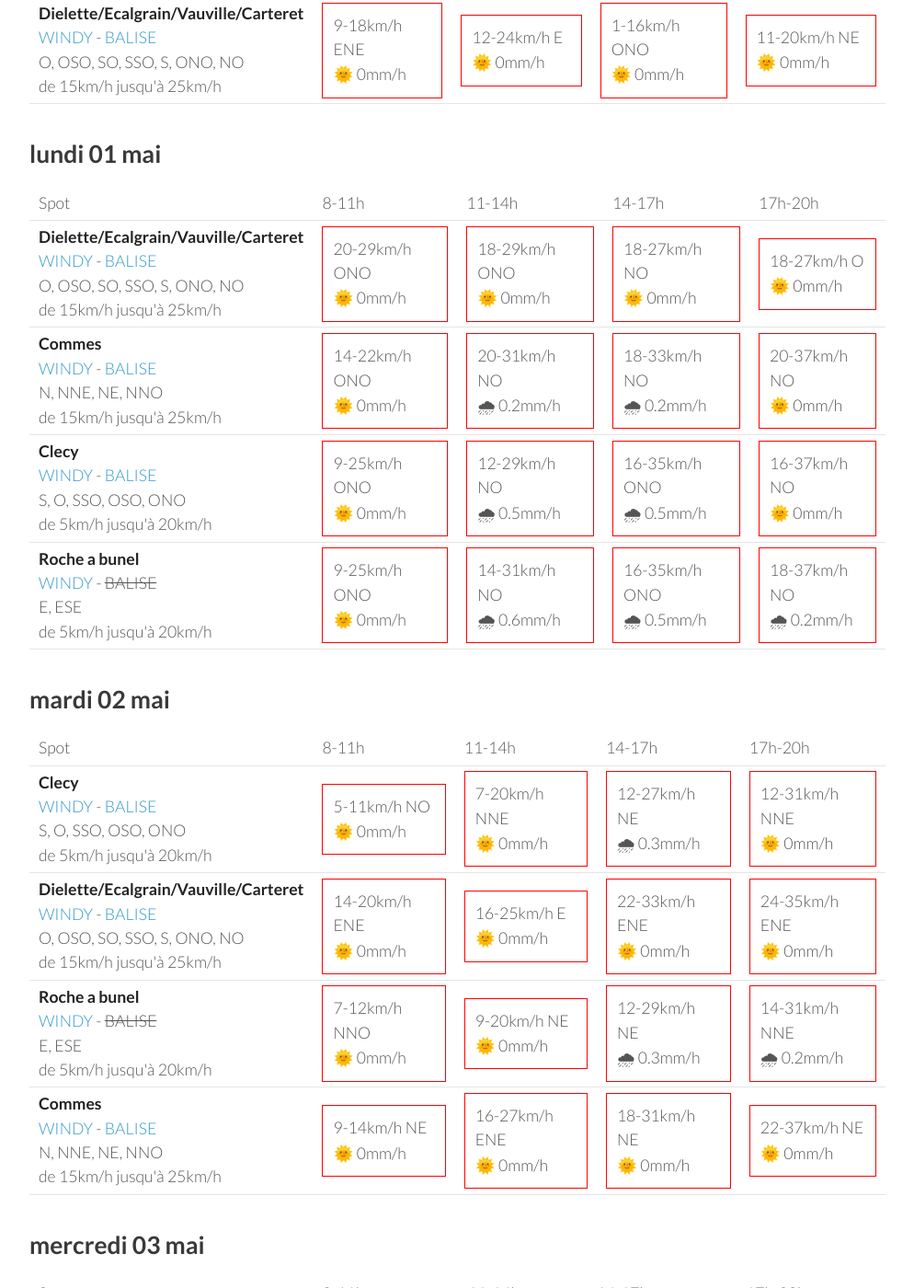
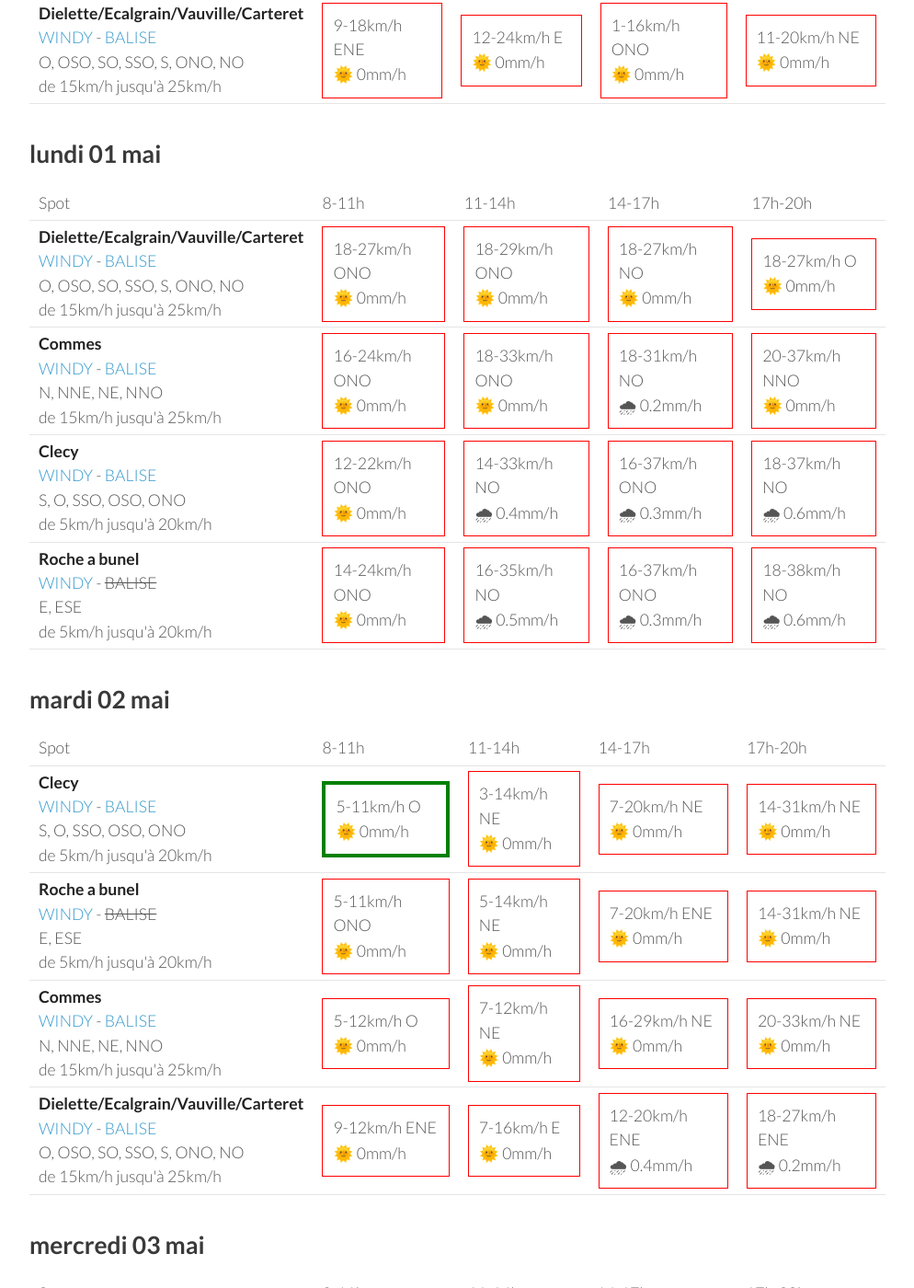
Before and after one commit to parapente-dans-le-nord/parapente-dans-le-nord.github.io, a Jekyll site: the page built from normandie.markdown, in a window 1280 px wide and 1400 px high, scrolled down 1317 px. Shown: the whole window at 92% size, without its empty margins (26-1020 px from the left). Built offline with Jekyll 4.4.1, drawn with Linux system fonts in a browser that asks for light colours; some of the changed text lies outside the part shown.

Commit message:
update index.markdown

```diff
--- a/normandie.markdown
+++ b/normandie.markdown
@@ -132,7 +132,7 @@ page mise à jour le samedi 29 avril 13:46
 <tr>
         <td><strong>Dielette/Ecalgrain/Vauville/Carteret</strong><br><a href="https://windy.com/49.650/-1.856?49.243,-1.856,8">WINDY</a> - <span class=""><a href="http://www.balisemeteo.com/balise.php?idBalise=81">BALISE</a> </span><br> <span class="vent-favorable">O, OSO, SO, SSO, S, ONO, NO</span><br><span class="force-vent">de 15km/h jusqu'à 25km/h</span> </td>
 
-            <td><div class="not-flyable"><p>20-29km/h ONO</p><p>🌞 0mm/h</p></div></td>
+            <td><div class="not-flyable"><p>18-27km/h ONO</p><p>🌞 0mm/h</p></div></td>
             <td><div class="not-flyable"><p>18-29km/h ONO</p><p>🌞 0mm/h</p></div></td>
             <td><div class="not-flyable"><p>18-27km/h NO</p><p>🌞 0mm/h</p></div></td>
             <td><div class="not-flyable"><p>18-27km/h O</p><p>🌞 0mm/h</p></div></td>
@@ -142,30 +142,30 @@ page mise à jour le samedi 29 avril 13:46
 <tr>
         <td><strong>Commes</strong><br><a href="https://windy.com/49.346/-0.726?48.936,-0.726,8">WINDY</a> - <span class=""><a href="http://www.balisemeteo.com/balise.php?idBalise=158">BALISE</a> </span><br> <span class="vent-favorable">N, NNE, NE, NNO</span><br><span class="force-vent">de 15km/h jusqu'à 25km/h</span> </td>
 
-            <td><div class="not-flyable"><p>14-22km/h ONO</p><p>🌞 0mm/h</p></div></td>
-            <td><div class="not-flyable"><p>20-31km/h NO</p><p>🌧 0.2mm/h</p></div></td>
-            <td><div class="not-flyable"><p>18-33km/h NO</p><p>🌧 0.2mm/h</p></div></td>
-            <td><div class="not-flyable"><p>20-37km/h NO</p><p>🌞 0mm/h</p></div></td>
+            <td><div class="not-flyable"><p>16-24km/h ONO</p><p>🌞 0mm/h</p></div></td>
+            <td><div class="not-flyable"><p>18-33km/h ONO</p><p>🌞 0mm/h</p></div></td>
+            <td><div class="not-flyable"><p>18-31km/h NO</p><p>🌧 0.2mm/h</p></div></td>
+            <td><div class="not-flyable"><p>20-37km/h NNO</p><p>🌞 0mm/h</p></div></td>
 
 
     </tr>
 <tr>
         <td><strong>Clecy</strong><br><a href="https://windy.com/48.929/-0.470?48.516,-0.470,8">WINDY</a> - <span class=""><a href="http://www.balisemeteo.com/balise.php?idBalise=122">BALISE</a> </span><br> <span class="vent-favorable">S, O, SSO, OSO, ONO</span><br><span class="force-vent">de 5km/h jusqu'à 20km/h</span> </td>
 
-            <td><div class="not-flyable"><p>9-25km/h ONO</p><p>🌞 0mm/h</p></div></td>
-            <td><div class="not-flyable"><p>12-29km/h NO</p><p>🌧 0.5mm/h</p></div></td>
-            <td><div class="not-flyable"><p>16-35km/h ONO</p><p>🌧 0.5mm/h</p></div></td>
-            <td><div class="not-flyable"><p>16-37km/h NO</p><p>🌞 0mm/h</p></div></td>
+            <td><div class="not-flyable"><p>12-22km/h ONO</p><p>🌞 0mm/h</p></div></td>
+            <td><div class="not-flyable"><p>14-33km/h NO</p><p>🌧 0.4mm/h</p></div></td>
+            <td><div class="not-flyable"><p>16-37km/h ONO</p><p>🌧 0.3mm/h</p></div></td>
+            <td><div class="not-flyable"><p>18-37km/h NO</p><p>🌧 0.6mm/h</p></div></td>
 
 
     </tr>
 <tr>
         <td><strong>Roche a bunel</strong><br><a href="https://windy.com/48.993/-0.499?48.580,-0.499,8">WINDY</a> - <span class="no-balise"> BALISE </span><br> <span class="vent-favorable">E, ESE</span><br><span class="force-vent">de 5km/h jusqu'à 20km/h</span> </td>
 
-            <td><div class="not-flyable"><p>9-25km/h ONO</p><p>🌞 0mm/h</p></div></td>
-            <td><div class="not-flyable"><p>14-31km/h NO</p><p>🌧 0.6mm/h</p></div></td>
-            <td><div class="not-flyable"><p>16-35km/h ONO</p><p>🌧 0.5mm/h</p></div></td>
-            <td><div class="not-flyable"><p>18-37km/h NO</p><p>🌧 0.2mm/h</p></div></td>
+            <td><div class="not-flyable"><p>14-24km/h ONO</p><p>🌞 0mm/h</p></div></td>
+            <td><div class="not-flyable"><p>16-35km/h NO</p><p>🌧 0.5mm/h</p></div></td>
+            <td><div class="not-flyable"><p>16-37km/h ONO</p><p>🌧 0.3mm/h</p></div></td>
+            <td><div class="not-flyable"><p>18-38km/h NO</p><p>🌧 0.6mm/h</p></div></td>
 
 
     </tr>
@@ -188,40 +188,40 @@ page mise à jour le samedi 29 avril 13:46
 <tr>
         <td><strong>Clecy</strong><br><a href="https://windy.com/48.929/-0.470?48.516,-0.470,8">WINDY</a> - <span class=""><a href="http://www.balisemeteo.com/balise.php?idBalise=122">BALISE</a> </span><br> <span class="vent-favorable">S, O, SSO, OSO, ONO</span><br><span class="force-vent">de 5km/h jusqu'à 20km/h</span> </td>
 
-            <td><div class="not-flyable"><p>5-11km/h NO</p><p>🌞 0mm/h</p></div></td>
-            <td><div class="not-flyable"><p>7-20km/h NNE</p><p>🌞 0mm/h</p></div></td>
-            <td><div class="not-flyable"><p>12-27km/h NE</p><p>🌧 0.3mm/h</p></div></td>
-            <td><div class="not-flyable"><p>12-31km/h NNE</p><p>🌞 0mm/h</p></div></td>
+            <td><div class="flyable"><p>5-11km/h O</p><p>🌞 0mm/h</p></div></td>
+            <td><div class="not-flyable"><p>3-14km/h NE</p><p>🌞 0mm/h</p></div></td>
+            <td><div class="not-flyable"><p>7-20km/h NE</p><p>🌞 0mm/h</p></div></td>
+            <td><div class="not-flyable"><p>14-31km/h NE</p><p>🌞 0mm/h</p></div></td>
+
+
+    </tr>
+<tr>
+        <td><strong>Roche a bunel</strong><br><a href="https://windy.com/48.993/-0.499?48.580,-0.499,8">WINDY</a> - <span class="no-balise"> BALISE </span><br> <span class="vent-favorable">E, ESE</span><br><span class="force-vent">de 5km/h jusqu'à 20km/h</span> </td>
+
+            <td><div class="not-flyable"><p>5-11km/h ONO</p><p>🌞 0mm/h</p></div></td>
+            <td><div class="not-flyable"><p>5-14km/h NE</p><p>🌞 0mm/h</p></div></td>
+            <td><div class="not-flyable"><p>7-20km/h ENE</p><p>🌞 0mm/h</p></div></td>
+            <td><div class="not-flyable"><p>14-31km/h NE</p><p>🌞 0mm/h</p></div></td>
+
+
+    </tr>
+<tr>
+        <td><strong>Commes</strong><br><a href="https://windy.com/49.346/-0.726?48.936,-0.726,8">WINDY</a> - <span class=""><a href="http://www.balisemeteo.com/balise.php?idBalise=158">BALISE</a> </span><br> <span class="vent-favorable">N, NNE, NE, NNO</span><br><span class="force-vent">de 15km/h jusqu'à 25km/h</span> </td>
+
+            <td><div class="not-flyable"><p>5-12km/h O</p><p>🌞 0mm/h</p></div></td>
+            <td><div class="not-flyable"><p>7-12km/h NE</p><p>🌞 0mm/h</p></div></td>
+            <td><div class="not-flyable"><p>16-29km/h NE</p><p>🌞 0mm/h</p></div></td>
+            <td><div class="not-flyable"><p>20-33km/h NE</p><p>🌞 0mm/h</p></div></td>
 
 
     </tr>
 <tr>
         <td><strong>Dielette/Ecalgrain/Vauville/Carteret</strong><br><a href="https://windy.com/49.650/-1.856?49.243,-1.856,8">WINDY</a> - <span class=""><a href="http://www.balisemeteo.com/balise.php?idBalise=81">BALISE</a> </span><br> <span class="vent-favorable">O, OSO, SO, SSO, S, ONO, NO</span><br><span class="force-vent">de 15km/h jusqu'à 25km/h</span> </td>
 
-            <td><div class="not-flyable"><p>14-20km/h ENE</p><p>🌞 0mm/h</p></div></td>
-            <td><div class="not-flyable"><p>16-25km/h E</p><p>🌞 0mm/h</p></div></td>
-            <td><div class="not-flyable"><p>22-33km/h ENE</p><p>🌞 0mm/h</p></div></td>
-            <td><div class="not-flyable"><p>24-35km/h ENE</p><p>🌞 0mm/h</p></div></td>
-
-
-    </tr>
-<tr>
-        <td><strong>Roche a bunel</strong><br><a href="https://windy.com/48.993/-0.499?48.580,-0.499,8">WINDY</a> - <span class="no-balise"> BALISE </span><br> <span class="vent-favorable">E, ESE</span><br><span class="force-vent">de 5km/h jusqu'à 20km/h</span> </td>
-
-            <td><div class="not-flyable"><p>7-12km/h NNO</p><p>🌞 0mm/h</p></div></td>
-            <td><div class="not-flyable"><p>9-20km/h NE</p><p>🌞 0mm/h</p></div></td>
-            <td><div class="not-flyable"><p>12-29km/h NE</p><p>🌧 0.3mm/h</p></div></td>
-            <td><div class="not-flyable"><p>14-31km/h NNE</p><p>🌧 0.2mm/h</p></div></td>
-
-
-    </tr>
-<tr>
-        <td><strong>Commes</strong><br><a href="https://windy.com/49.346/-0.726?48.936,-0.726,8">WINDY</a> - <span class=""><a href="http://www.balisemeteo.com/balise.php?idBalise=158">BALISE</a> </span><br> <span class="vent-favorable">N, NNE, NE, NNO</span><br><span class="force-vent">de 15km/h jusqu'à 25km/h</span> </td>
-
-            <td><div class="not-flyable"><p>9-14km/h NE</p><p>🌞 0mm/h</p></div></td>
-            <td><div class="not-flyable"><p>16-27km/h ENE</p><p>🌞 0mm/h</p></div></td>
-            <td><div class="not-flyable"><p>18-31km/h NE</p><p>🌞 0mm/h</p></div></td>
-            <td><div class="not-flyable"><p>22-37km/h NE</p><p>🌞 0mm/h</p></div></td>
+            <td><div class="not-flyable"><p>9-12km/h ENE</p><p>🌞 0mm/h</p></div></td>
+            <td><div class="not-flyable"><p>7-16km/h E</p><p>🌞 0mm/h</p></div></td>
+            <td><div class="not-flyable"><p>12-20km/h ENE</p><p>🌧 0.4mm/h</p></div></td>
+            <td><div class="not-flyable"><p>18-27km/h ENE</p><p>🌧 0.2mm/h</p></div></td>
 
 
     </tr>
```
Also changed, not shown: other parts of normandie.markdown (+1 -1 lines).
